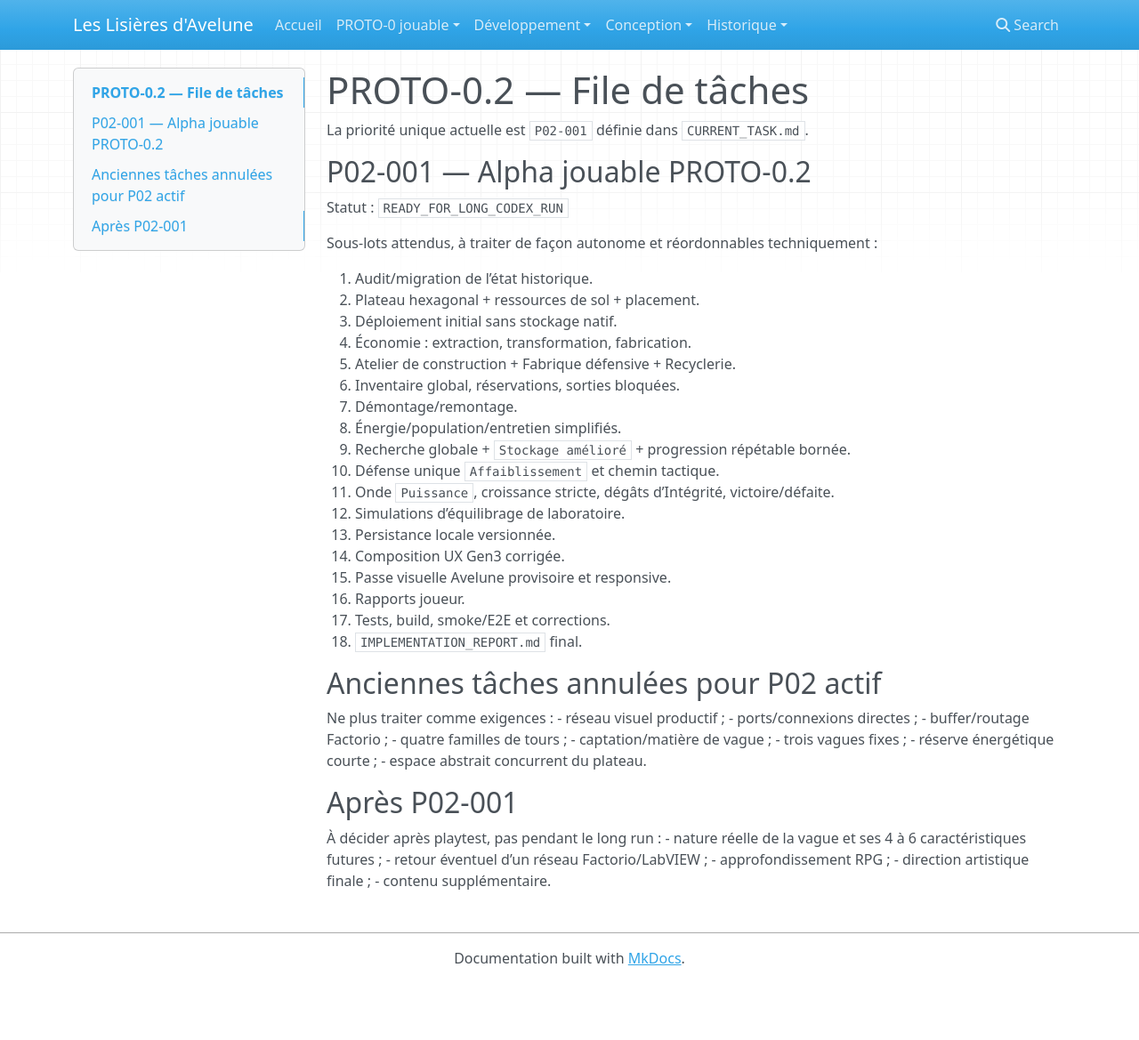
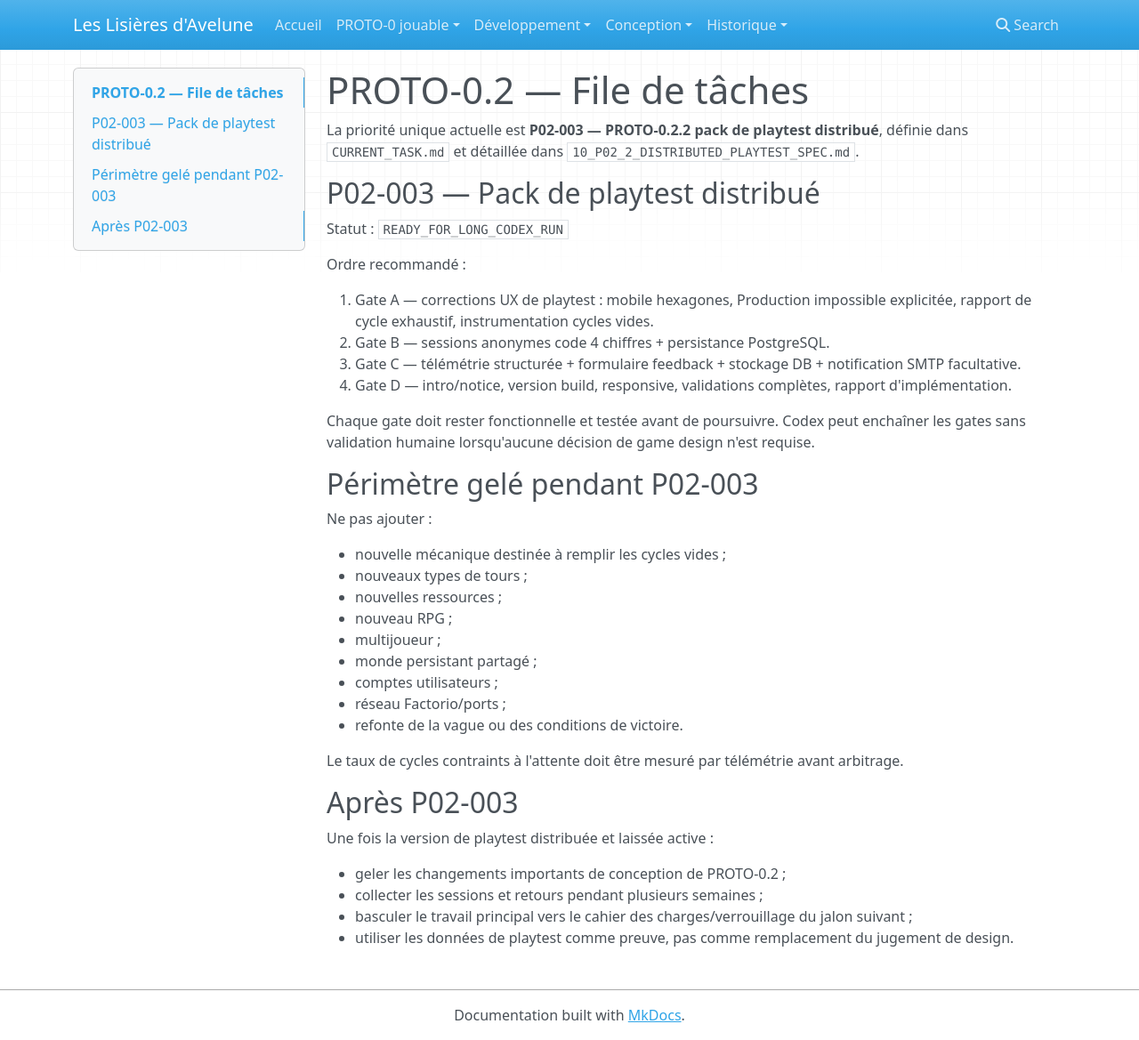
Before and after one commit to Abeliome-Officiel/les-lisieres-avelune, an MkDocs documentation site: the page built from docs/development/proto0.2/TASK_QUEUE.md, in a window 1280 px wide and 1169 px high. Shown: the whole window at 89% size. Built offline with MkDocs 1.6.1, drawn with Linux system fonts in a browser that asks for light colours; nearby versions of some CDN libraries.

Commit message:
PROTO-0.2.2: actualiser la file de taches playtest

```diff
--- a/docs/development/proto0.2/TASK_QUEUE.md
+++ b/docs/development/proto0.2/TASK_QUEUE.md
@@ -1,49 +1,41 @@
 # PROTO-0.2 — File de tâches
 
-La priorité unique actuelle est `P02-001` définie dans `CURRENT_TASK.md`.
+La priorité unique actuelle est **P02-003 — PROTO-0.2.2 pack de playtest distribué**, définie dans `CURRENT_TASK.md` et détaillée dans `10_P02_2_DISTRIBUTED_PLAYTEST_SPEC.md`.
 
-## P02-001 — Alpha jouable PROTO-0.2
+## P02-003 — Pack de playtest distribué
 
 Statut : `READY_FOR_LONG_CODEX_RUN`
 
-Sous-lots attendus, à traiter de façon autonome et réordonnables techniquement :
+Ordre recommandé :
 
-1. Audit/migration de l’état historique.
-2. Plateau hexagonal + ressources de sol + placement.
-3. Déploiement initial sans stockage natif.
-4. Économie : extraction, transformation, fabrication.
-5. Atelier de construction + Fabrique défensive + Recyclerie.
-6. Inventaire global, réservations, sorties bloquées.
-7. Démontage/remontage.
-8. Énergie/population/entretien simplifiés.
-9. Recherche globale + `Stockage amélioré` + progression répétable bornée.
-10. Défense unique `Affaiblissement` et chemin tactique.
-11. Onde `Puissance`, croissance stricte, dégâts d’Intégrité, victoire/défaite.
-12. Simulations d’équilibrage de laboratoire.
-13. Persistance locale versionnée.
-14. Composition UX Gen3 corrigée.
-15. Passe visuelle Avelune provisoire et responsive.
-16. Rapports joueur.
-17. Tests, build, smoke/E2E et corrections.
-18. `IMPLEMENTATION_REPORT.md` final.
+1. Gate A — corrections UX de playtest : mobile hexagones, Production impossible explicitée, rapport de cycle exhaustif, instrumentation cycles vides.
+2. Gate B — sessions anonymes code 4 chiffres + persistance PostgreSQL.
+3. Gate C — télémétrie structurée + formulaire feedback + stockage DB + notification SMTP facultative.
+4. Gate D — intro/notice, version build, responsive, validations complètes, rapport d'implémentation.
 
-## Anciennes tâches annulées pour P02 actif
+Chaque gate doit rester fonctionnelle et testée avant de poursuivre. Codex peut enchaîner les gates sans validation humaine lorsqu'aucune décision de game design n'est requise.
 
-Ne plus traiter comme exigences :
-- réseau visuel productif ;
-- ports/connexions directes ;
-- buffer/routage Factorio ;
-- quatre familles de tours ;
-- captation/matière de vague ;
-- trois vagues fixes ;
-- réserve énergétique courte ;
-- espace abstrait concurrent du plateau.
+## Périmètre gelé pendant P02-003
 
-## Après P02-001
+Ne pas ajouter :
 
-À décider après playtest, pas pendant le long run :
-- nature réelle de la vague et ses 4 à 6 caractéristiques futures ;
-- retour éventuel d’un réseau Factorio/LabVIEW ;
-- approfondissement RPG ;
-- direction artistique finale ;
-- contenu supplémentaire.
+- nouvelle mécanique destinée à remplir les cycles vides ;
+- nouveaux types de tours ;
+- nouvelles ressources ;
+- nouveau RPG ;
+- multijoueur ;
+- monde persistant partagé ;
+- comptes utilisateurs ;
+- réseau Factorio/ports ;
+- refonte de la vague ou des conditions de victoire.
+
+Le taux de cycles contraints à l'attente doit être mesuré par télémétrie avant arbitrage.
+
+## Après P02-003
+
+Une fois la version de playtest distribuée et laissée active :
+
+- geler les changements importants de conception de PROTO-0.2 ;
+- collecter les sessions et retours pendant plusieurs semaines ;
+- basculer le travail principal vers le cahier des charges/verrouillage du jalon suivant ;
+- utiliser les données de playtest comme preuve, pas comme remplacement du jugement de design.
```
